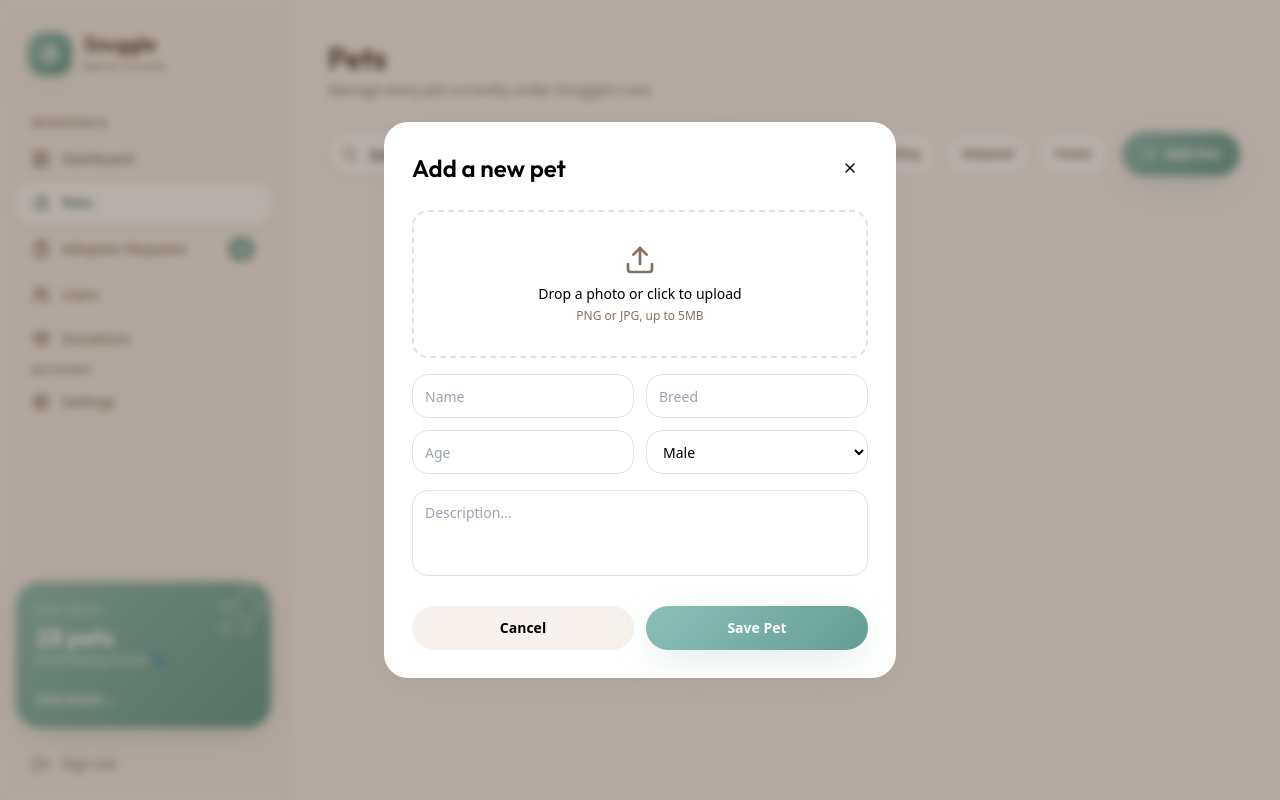
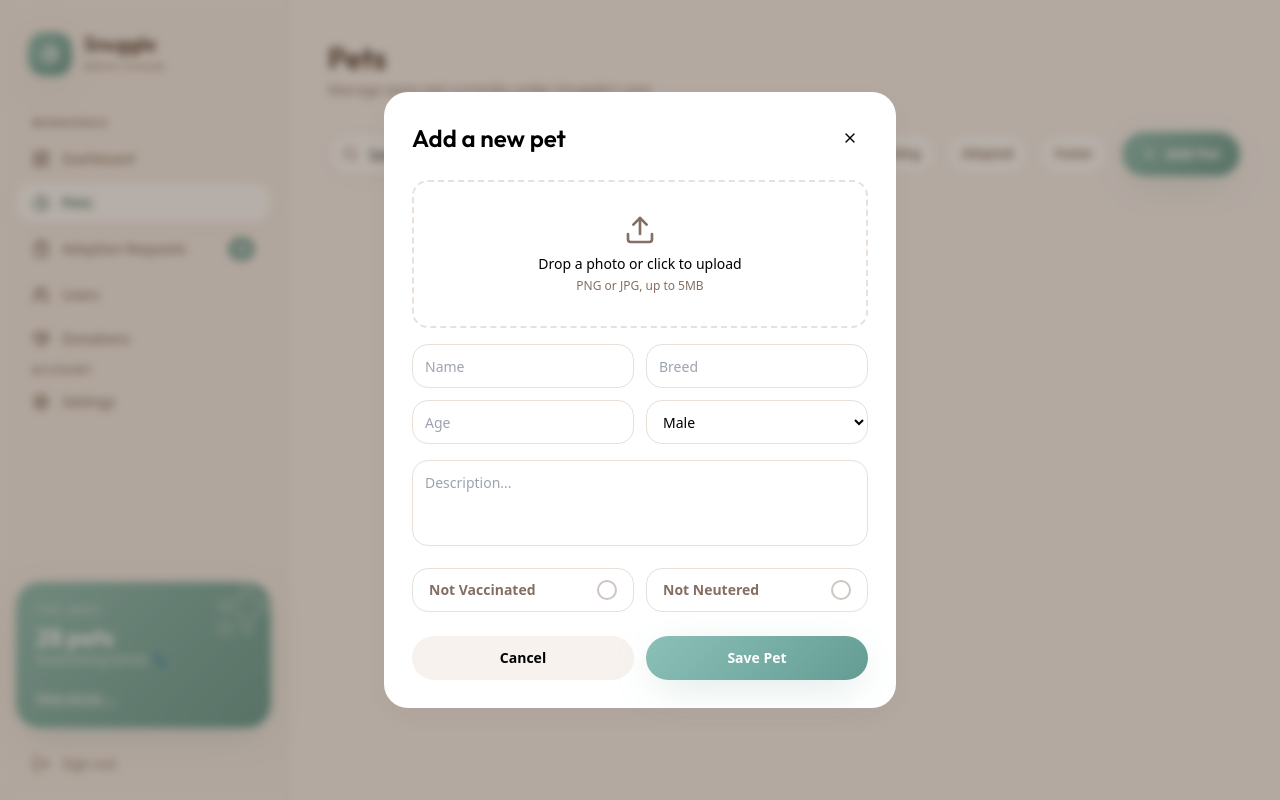
Before and after one commit to hoangm960/snuggle, a Next.js app in the folder frontend/: page /admin/pets in a window 1280 px wide. Both pictures are taken after typing "Sample" into the empty fields and a click on the button "Add Pet". Built offline with nearby package versions, Linux system fonts and the light colour scheme; a web font is replaced by a local one.

Commit message:
Update pets features

```diff
--- a/frontend/src/app/admin/pets/page.tsx
+++ b/frontend/src/app/admin/pets/page.tsx
@@ -11,6 +11,30 @@ const statusColor: Record<Pet["status"], string> = {
   Adopted: "bg-muted text-muted-foreground",
   Foster: "bg-primary-soft text-primary-deep",
 };
+
+function TogglePill({ label }: { label: "Vaccinated" | "Neutered" }) {
+  const [on, setOn] = useState(false);
+  return (
+    <button
+      type="button"
+      onClick={() => setOn(!on)}
+      className={`h-11 rounded-2xl border text-sm font-semibold flex items-center justify-between px-4 transition-colors ${
+        on
+          ? "bg-primary-soft border-primary text-primary-deep"
+          : "bg-card border-input text-muted-foreground"
+      }`}
+    >
+      <span>{on ? label : `Not ${label}`}</span>
+      <span className={`size-5 rounded-full border-2 flex items-center justify-center transition-colors ${on ? "border-primary bg-primary" : "border-muted-foreground/40"}`}>
+        {on && (
+          <svg width="10" height="8" viewBox="0 0 10 8" fill="none">
+            <path d="M1 4l2.5 2.5L9 1" stroke="white" strokeWidth="1.8" strokeLinecap="round" strokeLinejoin="round" />
+          </svg>
+        )}
+      </span>
+    </button>
+  );
+}
 
 export default function PetsPage() {
   const [showUpload, setShowUpload] = useState(false);
@@ -114,6 +138,11 @@ export default function PetsPage() {
                 </select>
               </div>
               <textarea placeholder="Description..." rows={3} className="w-full rounded-2xl border border-input bg-card p-3 text-sm resize-none outline-none focus:ring-2 focus:ring-ring" />
+              <div className="grid grid-cols-2 gap-3">
+                {(["Vaccinated", "Neutered"] as const).map((label) => (
+                  <TogglePill key={label} label={label} />
+                ))}
+              </div>
               <div className="flex gap-3 pt-2">
                 <button onClick={() => setShowUpload(false)} className="flex-1 h-11 rounded-full bg-secondary font-semibold text-sm">Cancel</button>
                 <button onClick={() => setShowUpload(false)} className="flex-1 h-11 rounded-full bg-gradient-primary text-primary-foreground font-semibold text-sm shadow-glow">Save Pet</button>
```
